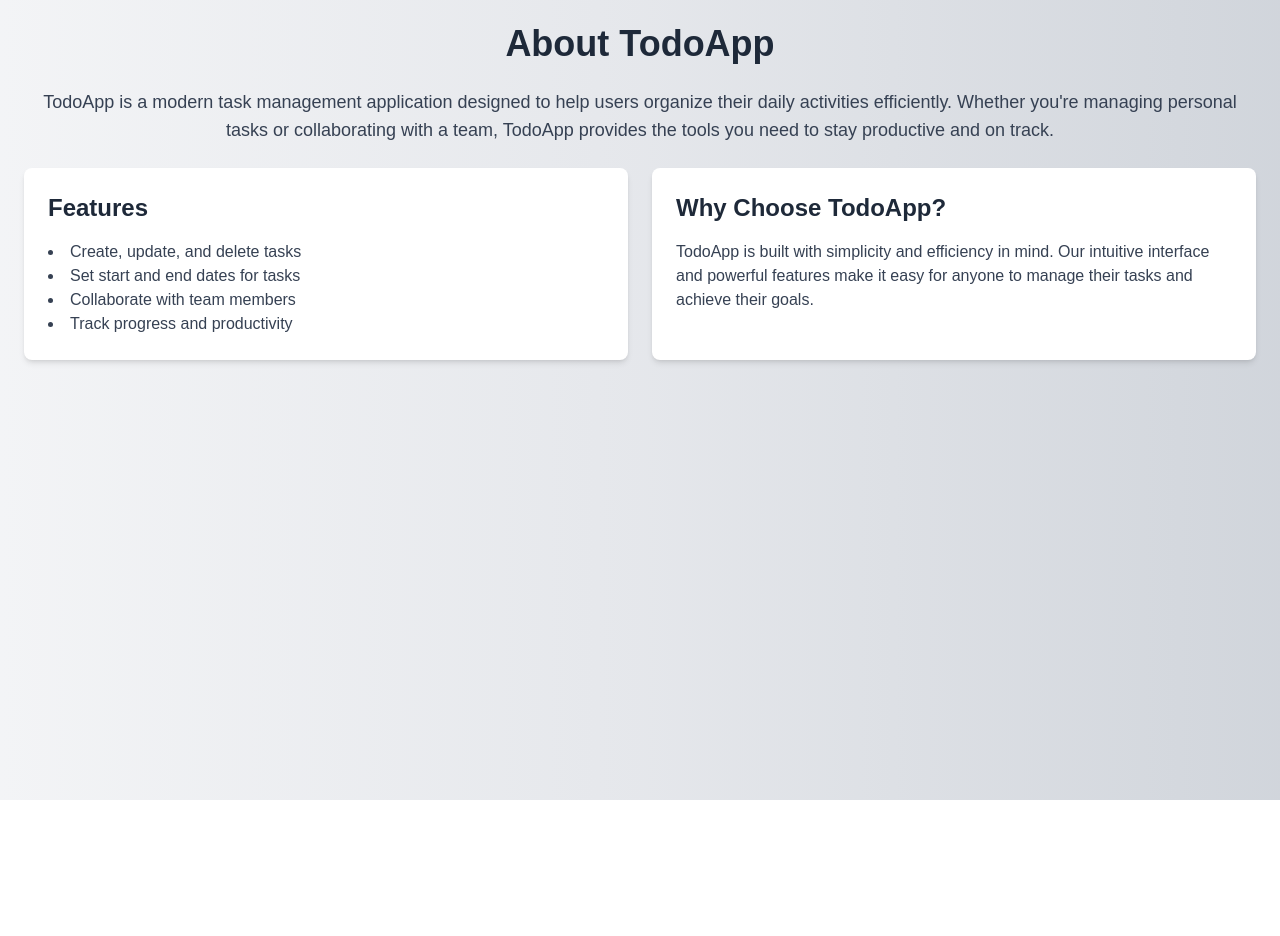
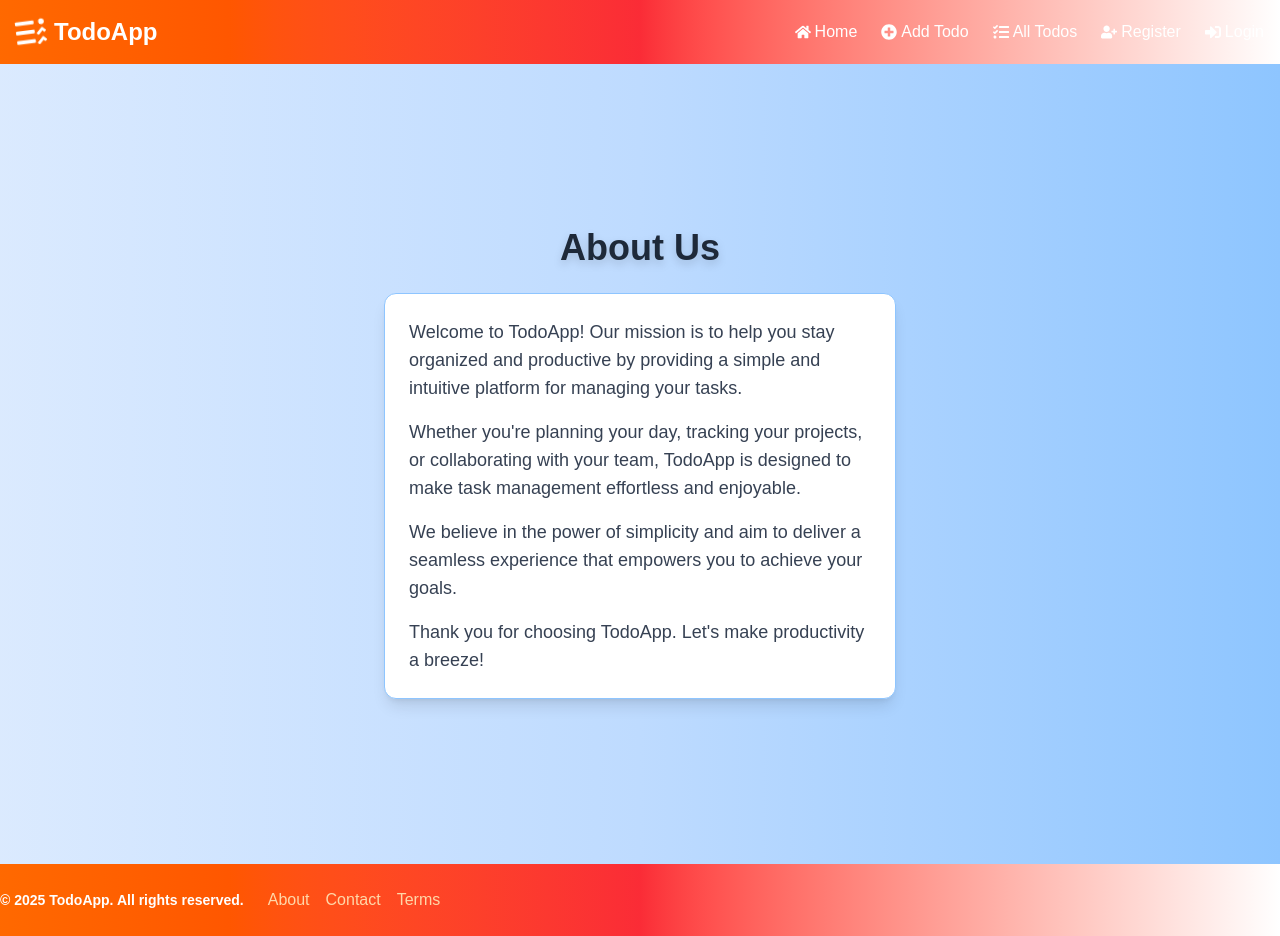
Before and after one commit to mmunir439/todoapp_frontend, a Next.js app: page /about in a window 1280 px wide. Before the commit the page ends 800 px from the top, so only its background shows below. Built offline with nearby package versions, Linux system fonts and the light colour scheme.

Commit message:
file added ui

```diff
--- a/package.json
+++ b/package.json
@@ -12,6 +12,7 @@
     "axios": "^1.11.0",
     "jwt-decode": "^4.0.0",
     "next": "^15.5.0",
+    "next-auth": "^4.24.11",
     "react": "19.1.0",
     "react-dom": "19.1.0",
     "react-icons": "^5.5.0"
--- a/src/app/(auth)/login/page.jsx
+++ b/src/app/(auth)/login/page.jsx
@@ -11,7 +11,7 @@ export default function Login() {
   });
   const [successful, setSuccessful] = useState("");
   const [errormessage, setErrormessage] = useState("");
-  const [isSubmitting, setIsSubmitting] = useState(false); // Track submission state
+  const [isSubmitting, setIsSubmitting] = useState(false);
   const router = useRouter();
 
   const handleChange = (e) => {
@@ -21,7 +21,7 @@ export default function Login() {
 
   const handleSubmit = async (e) => {
     e.preventDefault();
-    setIsSubmitting(true); // Set submitting state to true
+    setIsSubmitting(true);
     try {
       const response = await axios.post("/user/loginuser", formData);
       console.log("Response from backend:", response.data);
@@ -43,28 +43,28 @@ export default function Login() {
       setErrormessage("Login error. Please try again.");
       setSuccessful("");
     } finally {
-      setIsSubmitting(false); // Reset submitting state
+      setIsSubmitting(false);
     }
   };
 
   return (
     <div className="min-h-screen bg-gradient-to-r from-yellow-200 via-orange-200 to-red-200 p-6 flex flex-col justify-center items-center">
       {successful && (
-        <div className="w-full max-w-lg mb-4 p-4 rounded-lg bg-green-100 border border-green-400 text-green-800 text-center font-semibold shadow animate-bounce-in">
+        <div className="w-full max-w-md mb-4 p-4 rounded-lg bg-green-100 border border-green-400 text-green-800 text-center font-semibold shadow animate-bounce-in">
           {successful}
         </div>
       )}
       {errormessage && (
-        <div className="w-full max-w-lg mb-4 p-4 rounded-lg bg-red-100 border border-red-400 text-red-800 text-center font-semibold shadow animate-shake">
+        <div className="w-full max-w-md mb-4 p-4 rounded-lg bg-red-100 border border-red-400 text-red-800 text-center font-semibold shadow animate-shake">
           {errormessage}
         </div>
       )}
-      <h1 className="text-4xl font-bold text-gray-800 mb-6 drop-shadow-lg text-center">
+      <h1 className="text-4xl font-extrabold text-gray-800 mb-6 drop-shadow-lg text-center animate-bounce">
         User Login
       </h1>
       <form
         onSubmit={handleSubmit}
-        className="w-full max-w-lg bg-white p-8 rounded-xl shadow-lg"
+        className="w-full max-w-md bg-white p-6 rounded-xl shadow-lg border border-orange-300"
       >
         <label
           htmlFor="email"
@@ -78,7 +78,7 @@ export default function Login() {
           placeholder="Enter email"
           value={formData.email}
           onChange={handleChange}
-          className="w-full p-4 mb-4 border border-gray-300 rounded-lg focus:outline-none focus:ring-2 focus:ring-orange-500 transition-all duration-300"
+          className="w-full p-3 mb-4 border border-gray-300 rounded-lg focus:outline-none focus:ring-2 focus:ring-orange-500 transition-all duration-300"
         />
         <label
           htmlFor="password"
@@ -92,7 +92,7 @@ export default function Login() {
           placeholder="Enter password"
           value={formData.password}
           onChange={handleChange}
-          className="w-full p-4 mb-6 border border-gray-300 rounded-lg focus:outline-none focus:ring-2 focus:ring-orange-500 transition-all duration-300"
+          className="w-full p-3 mb-6 border border-gray-300 rounded-lg focus:outline-none focus:ring-2 focus:ring-orange-500 transition-all duration-300"
         />
         <div className="flex justify-between items-center mb-6">
           <Link
@@ -101,16 +101,14 @@ export default function Login() {
           >
             Forgot Password?
           </Link>
-          <Link
-            href="/register"
-            className="text-sm text-gray-600 hover:underline"
+          <p
           >
-            Don't have an account? Register here.
-          </Link>
+            Don't have an account? <Link href="/register" className="text-sm hover:underline text-orange-600">Register</Link> here.
+          </p>
         </div>
         <button
           type="submit"
-          className="w-full p-4 bg-gradient-to-r from-yellow-400 via-orange-500 to-red-500 text-white rounded-lg hover:from-yellow-500 hover:via-orange-600 hover:to-red-600 transition-all duration-300 font-bold shadow-lg"
+          className="w-full p-3 bg-gradient-to-r from-yellow-400 via-orange-500 to-red-500 text-white rounded-lg hover:from-yellow-500 hover:via-orange-600 hover:to-red-600 transition-all duration-300 font-bold shadow-lg"
         >
           {isSubmitting ? "Logging in..." : "Login"}
         </button>
--- a/src/app/about/page.jsx
+++ b/src/app/about/page.jsx
@@ -1,43 +1,38 @@
 "use client";
+
 import React from "react";
+import Navbar from "../components/Navbar";
+import Footer from "../components/Footer";
 
 export default function About() {
   return (
-    <div className="min-h-screen bg-gradient-to-r from-gray-100 via-gray-200 to-gray-300 p-6">
-      <div className="container mx-auto">
-        <h1 className="text-4xl font-bold text-center text-gray-800 mb-6">
-          About TodoApp
+    <>
+      <Navbar />
+      <div className="min-h-screen bg-gradient-to-r from-blue-100 via-blue-200 to-blue-300 p-6 flex flex-col justify-center items-center">
+        <h1 className="text-4xl font-extrabold text-gray-800 mb-6 drop-shadow-lg text-center animate-bounce">
+          About Us
         </h1>
-        <p className="text-lg text-gray-700 text-center mb-6">
-          TodoApp is a modern task management application designed to help users
-          organize their daily activities efficiently. Whether you're managing
-          personal tasks or collaborating with a team, TodoApp provides the
-          tools you need to stay productive and on track.
-        </p>
-        <div className="grid grid-cols-1 md:grid-cols-2 gap-6">
-          <div className="bg-white p-6 rounded-lg shadow-md">
-            <h2 className="text-2xl font-bold text-gray-800 mb-4">
-              Features
-            </h2>
-            <ul className="list-disc list-inside text-gray-700">
-              <li>Create, update, and delete tasks</li>
-              <li>Set start and end dates for tasks</li>
-              <li>Collaborate with team members</li>
-              <li>Track progress and productivity</li>
-            </ul>
-          </div>
-          <div className="bg-white p-6 rounded-lg shadow-md">
-            <h2 className="text-2xl font-bold text-gray-800 mb-4">
-              Why Choose TodoApp?
-            </h2>
-            <p className="text-gray-700">
-              TodoApp is built with simplicity and efficiency in mind. Our
-              intuitive interface and powerful features make it easy for anyone
-              to manage their tasks and achieve their goals.
-            </p>
-          </div>
+        <div className="w-full max-w-lg bg-white p-6 rounded-xl shadow-lg border border-blue-300">
+          <p className="text-gray-700 text-lg mb-4">
+            Welcome to TodoApp! Our mission is to help you stay organized and
+            productive by providing a simple and intuitive platform for managing
+            your tasks.
+          </p>
+          <p className="text-gray-700 text-lg mb-4">
+            Whether you're planning your day, tracking your projects, or
+            collaborating with your team, TodoApp is designed to make task
+            management effortless and enjoyable.
+          </p>
+          <p className="text-gray-700 text-lg mb-4">
+            We believe in the power of simplicity and aim to deliver a seamless
+            experience that empowers you to achieve your goals.
+          </p>
+          <p className="text-gray-700 text-lg">
+            Thank you for choosing TodoApp. Let's make productivity a breeze!
+          </p>
         </div>
       </div>
-    </div>
+      <Footer />
+    </>
   );
 }
--- a/src/app/components/Footer.jsx
+++ b/src/app/components/Footer.jsx
@@ -1,14 +1,14 @@
 const Footer = () => {
   return (
-    <footer className="bg-gray-800 text-white py-6">
+    <footer className="bg-gradient-to-r from-orange-500 via-red-500 to-white text-white py-6">
       <div className="container mx-auto flex flex-wrap justify-between items-center">
         {/* Left Section */}
         <div className="flex flex-col md:flex-row items-center space-y-4 md:space-y-0 md:space-x-6">
-          <p className="text-sm">&copy; 2025 TodoApp. All rights reserved.</p>
+          <p className="text-sm font-semibold">&copy; 2025 TodoApp. All rights reserved.</p>
           <nav className="flex space-x-4">
-            <a href="/about" className="hover:underline">About</a>
-            <a href="/contact" className="hover:underline">Contact</a>
-            <a href="/terms" className="hover:underline">Terms</a>
+            <a href="/about" className="hover:underline text-orange-200">About</a>
+            <a href="/contact" className="hover:underline text-orange-200">Contact</a>
+            <a href="/terms" className="hover:underline text-orange-200">Terms</a>
           </nav>
         </div>
 
--- a/src/app/components/Hero.jsx
+++ b/src/app/components/Hero.jsx
@@ -54,17 +54,17 @@ export default function Alltask() {
   }, []);
 
   return (
-    <div className="min-h-screen bg-gradient-to-r from-gray-100 via-gray-200 to-gray-300 p-6">
-      <h1 className="text-3xl font-bold text-center text-gray-800 mb-6">
+    <div className="min-h-screen bg-gradient-to-r from-orange-100 via-red-200 to-white p-6">
+      <h1 className="text-4xl font-extrabold text-center text-orange-800 mb-6 animate-bounce">
         All Tasks
       </h1>
       <div className="container mx-auto grid grid-cols-1 md:grid-cols-2 lg:grid-cols-3 gap-6">
         {tasks.map((task) => (
           <div
             key={task._id}
-            className="bg-white p-4 rounded-lg shadow-md hover:shadow-lg transition-shadow duration-300"
+            className="bg-white p-4 rounded-lg shadow-lg hover:shadow-xl transition-shadow duration-300 border border-orange-300"
           >
-            <h2 className="text-xl font-bold text-gray-700 mb-2">
+            <h2 className="text-2xl font-bold text-red-700 mb-2">
               {task.tasktitle}
             </h2>
             <p className="text-gray-600 mb-1">
--- a/src/app/components/Navbar.jsx
+++ b/src/app/components/Navbar.jsx
@@ -7,12 +7,12 @@ const Navbar = () => {
   const user = token ? decodeToken() : null; // Decode token to get user info
 
   return (
-    <nav className="bg-blue-500 text-white p-4 shadow-md">
+    <nav className="bg-gradient-to-r from-orange-500 via-red-500 to-white text-white p-4 shadow-lg">
       <div className="container mx-auto flex flex-wrap justify-between items-center">
         {/* Logo and App Name */}
         <div className="flex items-center space-x-2">
-          <FaTasks className="text-2xl" />
-          <Link href="/" className="text-xl font-bold hover:underline">
+          <FaTasks className="text-3xl animate-spin" />
+          <Link href="/" className="text-2xl font-extrabold hover:underline">
             TodoApp
           </Link>
         </div>
```
Also changed, not shown: src/app/(auth)/register/page.jsx (+10 -10 lines), src/app/addtask/page.jsx (+11 -10 lines), src/app/contact/page.jsx (+42 -0 lines), src/app/terms/page.jsx (+86 -0 lines), src/app/userdashboard/page.jsx (+15 -12 lines), 1 other file (tests, documents, lock files or other folders).
